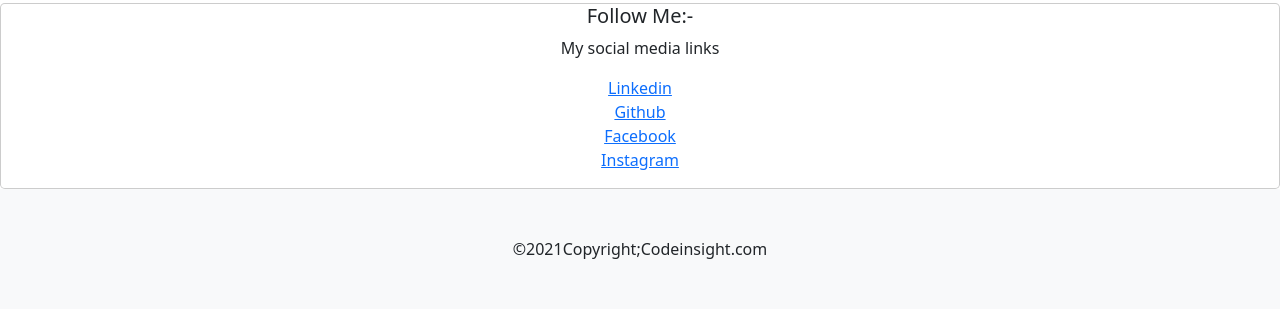
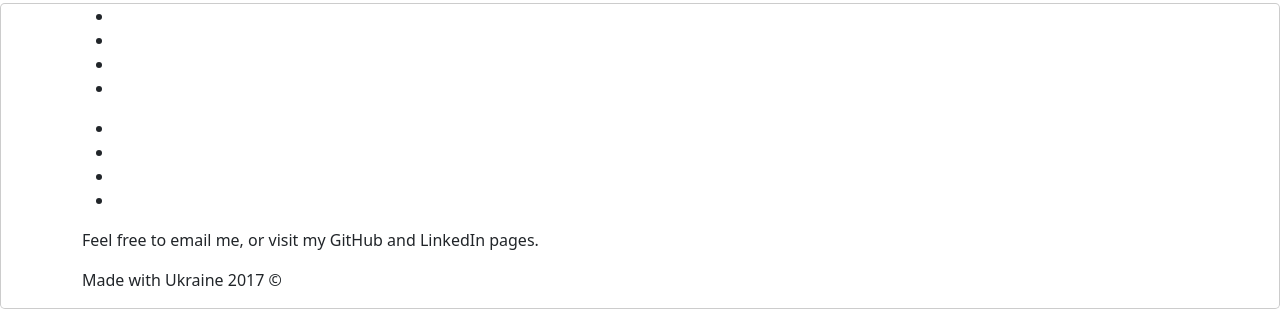
Before and after one commit to Manokamnasingh1/codeinsight21, a Django app: page /blog/ in a window 1280 px wide. Shown: the part 473-800 px from the top of the page. Run offline with Django 3.2, Linux system fonts and the light colour scheme; data comes from the database, SQL or seed files in the repository.

Commit message:
Update base.html

```diff
--- a/templates/base.html
+++ b/templates/base.html
@@ -203,34 +203,36 @@
     {% block body %}
     {% endblock body %}
     <div class="modal-content rounded-6 ">
-    <div class="newslettre-width text-center" style="user-select: auto;">
-                <div class="newslettre-info" style="user-select: auto;">
-                    <h5 style="user-select: auto;">Follow Me:-</h5>
-                    <p style="user-select: auto;"> My social media links </p>
-                </div>
-                <div class="social-icones" style="user-select: auto;">
-                    <ul class="list-inline" style="user-select: auto;">
-                        <li style="user-select: auto;">
-                            <a target="_blank" href="https://www.linkedin.com/in/manokamna-singh-b25017213" style="user-select: auto;">
-                                <i class="fab fa-linkedin" style="user-select: auto;"></i>Linkedin</a>
-                        </li>
-                        <li style="user-select: auto;">
-                            <a target="_blank" href="https://github.com/Manokamnasingh1" style="user-select: auto;">
-                                <i class="fab fa-github" style="user-select: auto;"></i>Github</a>
-                        </li>
-                        <li style="user-select: auto;">
-                            <a target="_blank" href="#" style="user-select: auto;">
-                                <i class="fab fa-facebook-f" style="user-select: auto;"></i>Facebook</a>
-                        </li>
-                        <li style="user-select: auto;">
-                            <a target="_blank" href="https://www.instagram.com/_manokamna_singh/" style="user-select: auto;">
-                                <i class="fab fa-instagram" style="user-select: auto;"></i>Instagram </a>
-                        </li>
-                    </ul>
-                </div>
-            </div>
-    </div>
-    <footer class="text-center py-5 text-dark bg-light">&copy2021Copyright;Codeinsight.com</footer>
+
+               <footer id="footer">
+		<div class="container">
+			<div class="row">
+
+				<div class="col-sm-12">
+
+					<ul class="social-links">
+						<li><a href="https://www.linkedin.com/in/manokamna-singh-b25017213" class="wow fadeInUp" data-wow-delay=".1s" target="_blank"><i class="fa fa-linkedin"></i></a></li>
+						<li><a href="https://github.com/Manokamnasingh1?tab=repositories" class="wow fadeInUp" data-wow-delay=".2s" target="_blank"><i class="fa fa-github"></i></a></li>
+						<li><a href="manokamnasingh2001@gmai.com" class="wow fadeInUp" data-wow-delay=".4s"><i class="fa fa-envelope"></i></a></li>
+						<li><a href="#" class="wow fadeInUp" data-wow-delay=".1s"  target="_blank"><i class="fa fa-instagram"></i></a></li>
+					</ul>
+					<ul class="social-icons">
+						<li><a href="#"><i class="fa fa-instagram"></i></a></li>
+						<li><a href="#"><i class="fa fa-twitter"></i></a></li>
+						<li><a href="#"><i class="fa fa-linkedin"></i></a></li>
+						<li><a href="#"><i class="fa fa-codepen"></i></a></li>
+					</ul>
+
+					<p class="copyright"> Feel free to email me, or visit my GitHub and LinkedIn pages.</p>
+
+					<p class="heart">Made with <span class="fa fa-heart fa-2x animated pulse"></span> Ukraine 2017 ©</p>
+
+				</div>
+
+			</div><!-- .row -->
+		</div><!-- .container -->
+	</footer>
+
     <!-- Optional JavaScript; choose one of the two! -->
 
     <!-- Option 1: Bootstrap Bundle with Popper -->
```
